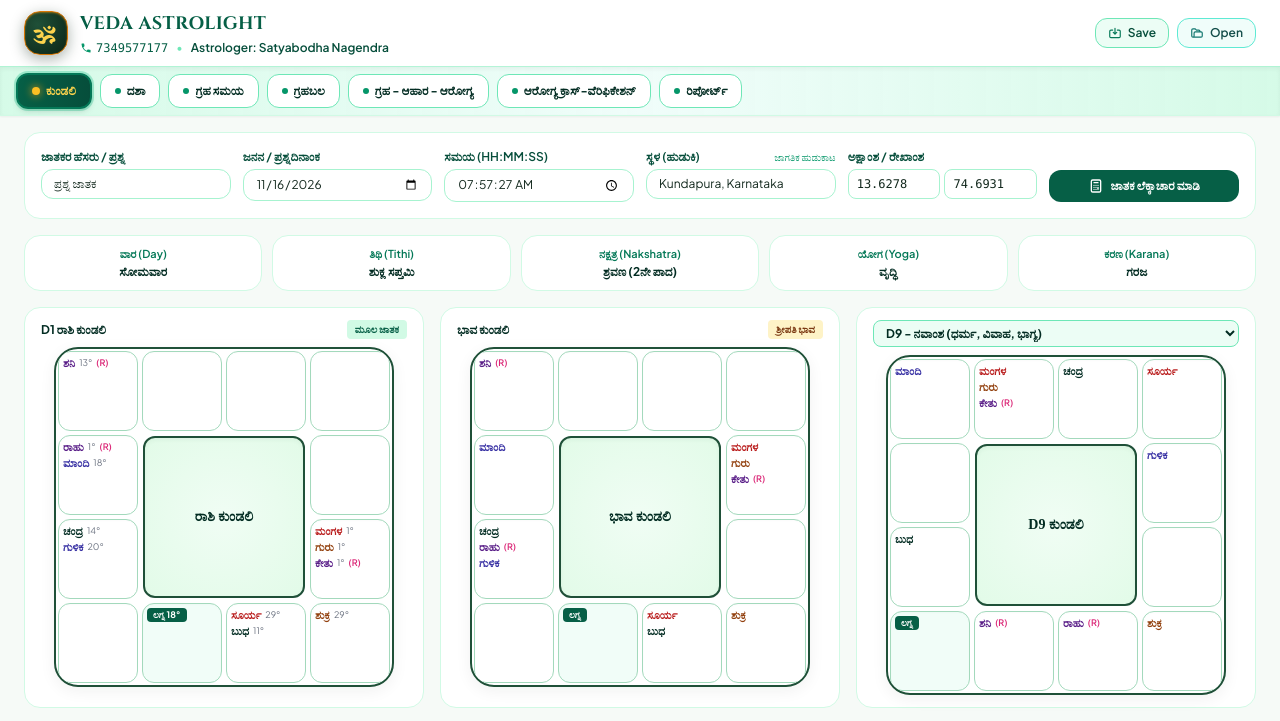
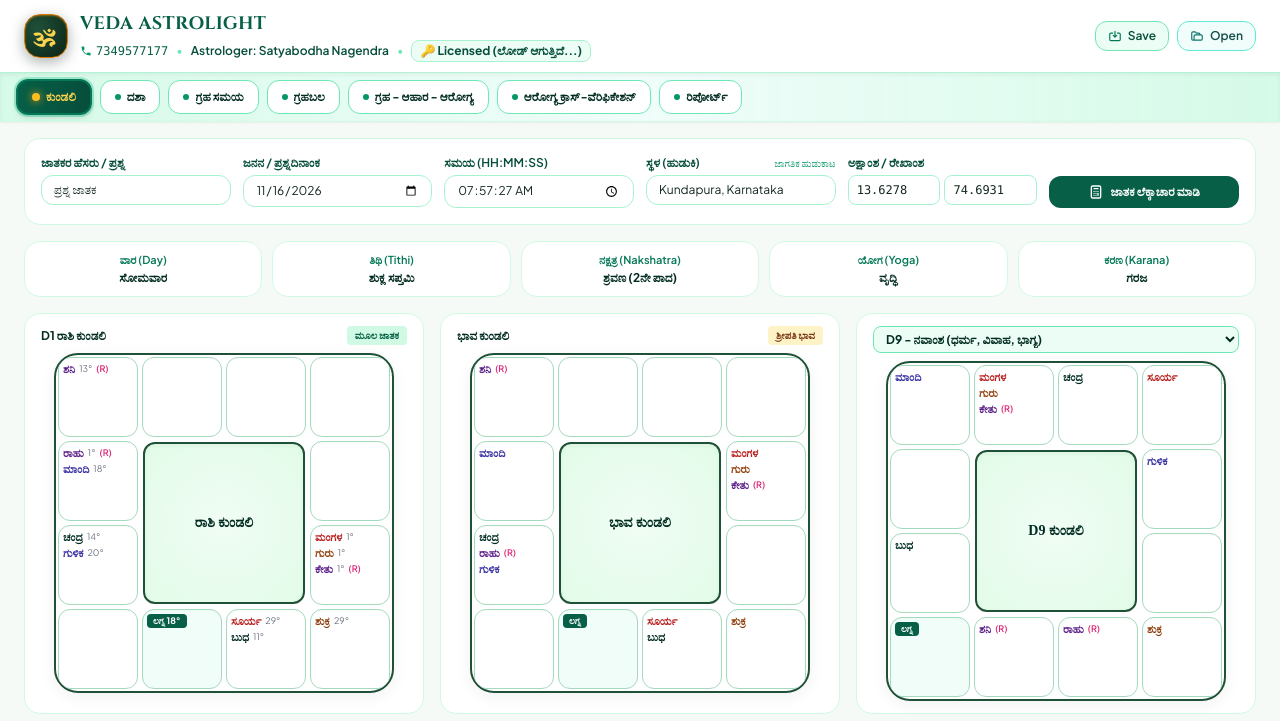
Before and after one commit to nagendra4us-dev/vedaastrolight-jathaka-2026, a plain HTML site: page index.htm in a window 1280 px wide. Shown: the top 721 px of the page. Drawn offline with nearby package versions, Linux system fonts and the light colour scheme; a web font is replaced by a local one.

Commit message:
Update index.htm

```diff
--- a/index.htm
+++ b/index.htm
@@ -112,6 +112,10 @@
             </a>
             <span class="text-emerald-300">•</span>
             <span class="font-semibold text-emerald-900">Astrologer: Satyabodha Nagendra</span>
+<span class="text-emerald-300">•</span>
+<span class="font-bold text-emerald-900 bg-emerald-50 px-2 py-0.5 rounded-lg border border-emerald-200">
+  🔑 Licensed (<span id="expiryDateDisplay">ಲೋಡ್ ಆಗುತ್ತಿದೆ...</span>)
+</span>
           </div>
         </div>
       </div>
```
